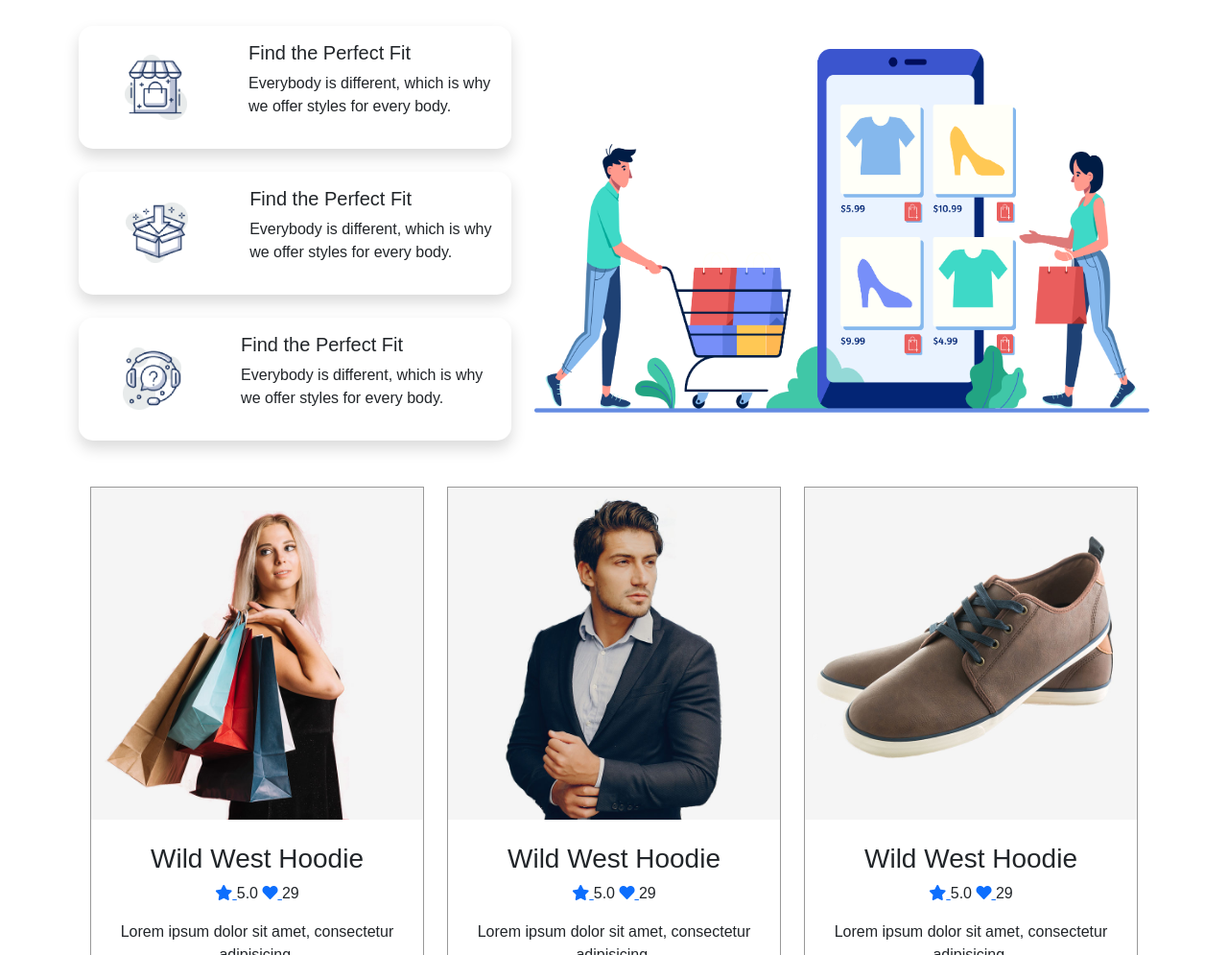
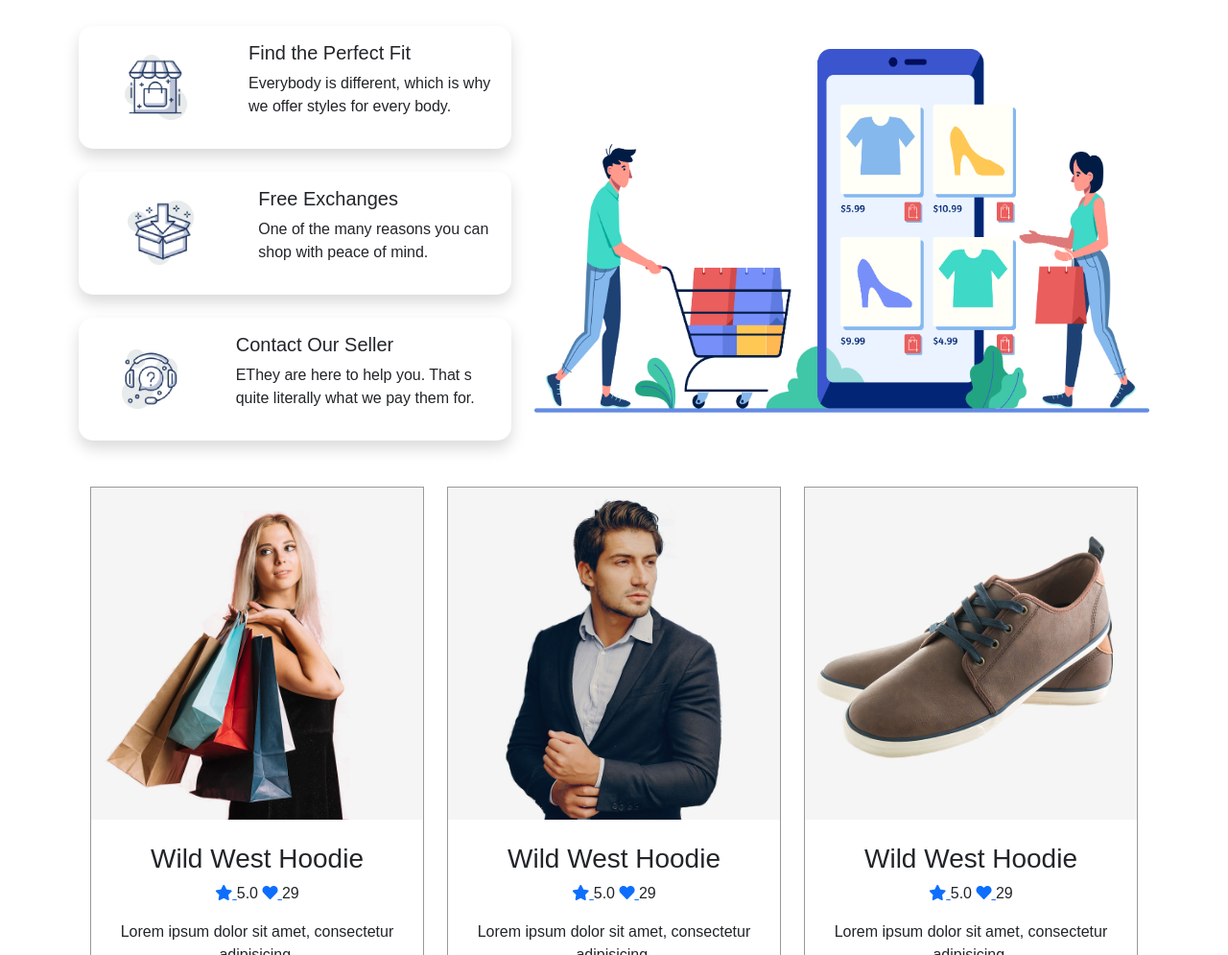
Before and after one commit to MUHAMMAD940/Assignment-Shows, a plain HTML site: page index.html in a window 1280 px wide. Shown: the part 2192-3187 px from the top of the page at 96% size. Drawn offline with Linux system fonts and the light colour scheme.

Commit message:
My Last added

```diff
--- a/index.html
+++ b/index.html
@@ -213,8 +213,8 @@
                 <img src="images/Logo, Icon/icon-2.png" alt="">
               </div>
               <div class="service-text p-3">
-                <h5>Find the Perfect Fit</h5>
-                <p>Everybody is different, which is why we offer styles for every body.</p>
+                <h5>Free Exchanges</h5>
+                <p>One of the many reasons you can shop with peace of mind.</p>
               </div>
             </div>
           </div>
@@ -224,8 +224,8 @@
                 <img src="images/Logo, Icon/icon-3.png" alt="">
               </div>
               <div class="service-text p-3">
-                <h5>Find the Perfect Fit</h5>
-                <p>Everybody is different, which is why we offer styles for every body.</p>
+                <h5>Contact Our Seller</h5>
+                <p>EThey are here to help you. That s quite literally what we pay them for.</p>
               </div>
             </div>
           </div>
```
